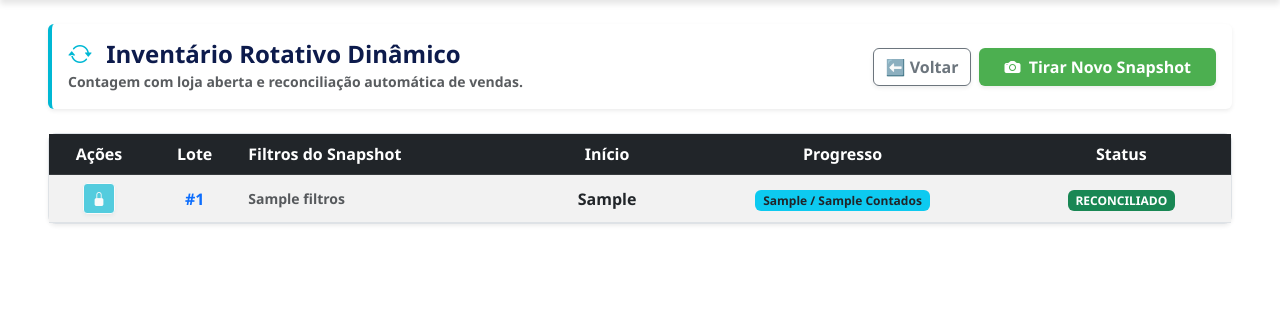
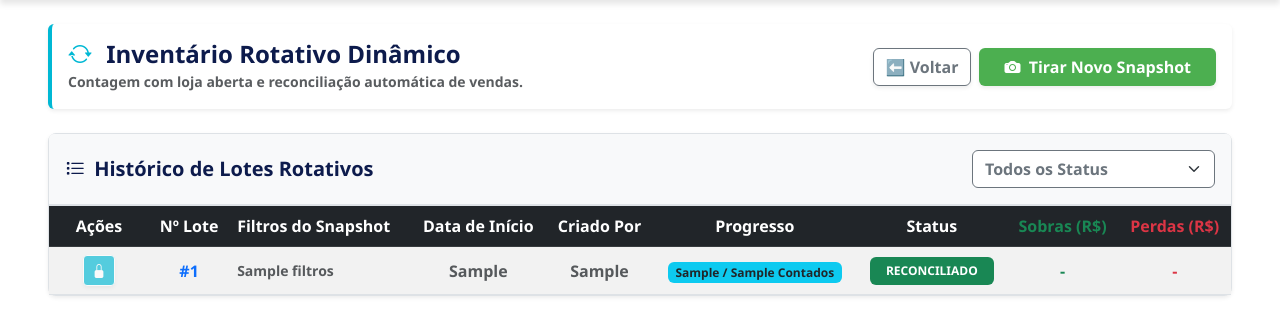
Before and after one commit to Diego28ss/gestao-varejo-django, a Django app: template inventario/templates/inventario/inventario_dinamico.html in a window 1280 px wide. Shown: the part 68-404 px from the top of the page. Run offline with Django 4.2, Linux system fonts and the light colour scheme; tables that the repository leaves empty hold one stand-in row (values such as "Sample post"); the template is opened without the code that fills it: values that come from a table or form of the project are taken from there, most other values are stand-ins (such as "Sample title", 1, 10 or a date in 2020).

Commit message:
ct inv.dinamico

```diff
--- a/inventario/templates/inventario/inventario_dinamico.html
+++ b/inventario/templates/inventario/inventario_dinamico.html
@@ -1,35 +1,57 @@
 {% extends 'inventario/base.html' %}
+{% load static %}
 
 {% block content %}
 <div class="container-fluid mt-4 px-md-4">
+
     <div class="d-flex justify-content-between align-items-center mb-4 p-3 bg-white shadow-sm rounded border-start border-4" style="border-color: var(--turquesa-automacao) !important;">
         <div>
             <h4 class="mb-0 fw-bold" style="color: var(--azul-escuro);">
                 <i class="bi bi-arrow-repeat me-2" style="color: var(--turquesa-automacao);"></i> Inventário Rotativo Dinâmico
             </h4>
-            <small class="text-muted fw-bold">Contagem com loja aberta e reconciliação automática de vendas.</small>
+            <small class="text-muted fw-bold">
+                Contagem com loja aberta e reconciliação automática de vendas.
+            </small>
         </div>
         <div class="d-flex gap-2">
-            <a href="{% url 'tela_painel_estoque' %}" class="btn btn-outline-secondary fw-bold shadow-sm">⬅️ Voltar</a>
+            <a href="{% url 'tela_painel_estoque' %}" class="btn btn-outline-secondary fw-bold shadow-sm">
+                ⬅️ Voltar
+            </a>
             <button class="btn text-white fw-bold shadow-sm px-4" style="background-color: var(--verde-crescimento);" data-bs-toggle="modal" data-bs-target="#modalNovoRotativo">
                 <i class="bi bi-camera-fill me-1"></i> Tirar Novo Snapshot
             </button>
         </div>
     </div>
 
-    <!-- Tabela Histórico (Similar a anterior, mantida limpa) -->
     <div class="card shadow-sm border-0 mb-4">
+        <div class="card-header bg-light d-flex justify-content-between align-items-center py-3 border-bottom border-2">
+            <h5 class="mb-0 fw-bold" style="color: var(--azul-escuro);">
+                <i class="bi bi-list-task me-1"></i> Histórico de Lotes Rotativos
+            </h5>
+
+            <form method="GET" class="d-flex gap-2">
+                <select name="status" class="form-select border-secondary fw-bold text-secondary" style="min-width: 180px;" onchange="this.form.submit()">
+                    <option value="TODOS" {% if filtro_atual == 'TODOS' %}selected{% endif %}>Todos os Status</option>
+                    <option value="ABERTO" {% if filtro_atual == 'ABERTO' %}selected{% endif %}>Em Andamento (Aberto)</option>
+                    <option value="FINALIZADO" {% if filtro_atual == 'FINALIZADO' %}selected{% endif %}>Concluídos (Finalizado)</option>
+                </select>
+            </form>
+        </div>
+
         <div class="card-body p-0">
             <div class="table-responsive">
-                <table class="table table-striped align-middle text-center mb-0">
+                <table class="table table-striped table-hover align-middle text-center mb-0">
                     <thead class="table-dark">
                         <tr>
                             <th style="width: 100px;">Ações</th>
-                            <th>Lote</th>
+                            <th>Nº Lote</th>
                             <th class="text-start">Filtros do Snapshot</th>
-                            <th>Início</th>
+                            <th>Data de Início</th>
+                            <th>Criado Por</th>
                             <th>Progresso</th>
                             <th>Status</th>
+                            <th class="text-success">Sobras (R$)</th>
+                            <th class="text-danger">Perdas (R$)</th>
                         </tr>
                     </thead>
                     <tbody>
@@ -38,24 +60,38 @@
                             <td>
                                 <div class="d-flex justify-content-center gap-1">
                                     {% if inv.status == 'ABERTO' %}
-                                        <a href="{% url 'tela_contagem_dinamica' inv.id %}" class="btn btn-sm btn-warning text-dark shadow-sm"><i class="bi bi-upc-scan"></i></a>
-                                        <button class="btn btn-sm btn-danger shadow-sm" onclick="excluirInventario({{ inv.id }})"><i class="bi bi-trash-fill"></i></button>
+                                        <a href="{% url 'tela_contagem_dinamica' inv.id %}" class="btn btn-sm btn-warning text-dark shadow-sm" title="Continuar Contagem">
+                                            <i class="bi bi-upc-scan"></i>
+                                        </a>
+                                        <button class="btn btn-sm btn-danger shadow-sm" title="Excluir Contagem" onclick="excluirInventario({{ inv.id }})">
+                                            <i class="bi bi-trash-fill"></i>
+                                        </button>
                                     {% else %}
-                                        <button class="btn btn-sm text-white shadow-sm disabled" style="background-color: var(--turquesa-automacao);"><i class="bi bi-lock-fill"></i></button>
+                                        <button class="btn btn-sm text-white shadow-sm disabled" style="background-color: var(--turquesa-automacao);" title="Finalizado">
+                                            <i class="bi bi-lock-fill"></i>
+                                        </button>
                                     {% endif %}
                                 </div>
                             </td>
                             <td class="fw-bold text-primary">#{{ inv.id }}</td>
                             <td class="text-start fw-bold text-muted small">{{ inv.filtros }}</td>
-                            <td class="fw-bold">{{ inv.data_inicio }}</td>
+                            <td class="fw-bold text-muted">{{ inv.data_inicio }}</td>
+                            <td class="text-muted fw-bold">{{ inv.criado_por }}</td>
                             <td><span class="badge bg-info text-dark">{{ inv.qtd_contados }} / {{ inv.qtd_esperados }} Contados</span></td>
                             <td>
-                                {% if inv.status == 'ABERTO' %}<span class="badge bg-warning text-dark">EM ANDAMENTO</span>
-                                {% else %}<span class="badge bg-success">RECONCILIADO</span>{% endif %}
+                                {% if inv.status == 'ABERTO' %}
+                                    <span class="badge bg-warning text-dark px-3 py-2">EM ANDAMENTO</span>
+                                {% else %}
+                                    <span class="badge bg-success px-3 py-2">RECONCILIADO</span>
+                                {% endif %}
                             </td>
+                            <td class="text-success fw-bold">{% if inv.status == 'FINALIZADO' %}R$ {{ inv.valor_sobra|default:"0.00" }}{% else %}-{% endif %}</td>
+                            <td class="text-danger fw-bold">{% if inv.status == 'FINALIZADO' %}R$ {{ inv.valor_perda|default:"0.00" }}{% else %}-{% endif %}</td>
                         </tr>
                         {% empty %}
-                        <tr><td colspan="6" class="py-5 text-muted fw-bold">Nenhum snapshot ativo.</td></tr>
+                        <tr>
+                            <td colspan="9" class="py-5 text-muted fw-bold">Nenhum lote de inventário rotativo encontrado.</td>
+                        </tr>
                         {% endfor %}
                     </tbody>
                 </table>
@@ -64,38 +100,47 @@
     </div>
 </div>
 
-<!-- MODAL CRIAR SNAPSHOT -->
-<div class="modal fade" id="modalNovoRotativo" tabindex="-1">
+<!-- MODAL: CRIAR NOVO SNAPSHOT -->
+<div class="modal fade" id="modalNovoRotativo" tabindex="-1" aria-hidden="true">
     <div class="modal-dialog modal-dialog-centered">
         <form class="modal-content border-0 shadow-lg" method="POST" action="{% url 'criar_novo_inventario_dinamico' %}" onsubmit="return validarFiltros()">
             {% csrf_token %}
+
             <div class="modal-header text-white" style="background-color: var(--azul-escuro);">
                 <h5 class="modal-title fw-bold"><i class="bi bi-funnel-fill me-2"></i>Filtros do Snapshot</h5>
                 <button type="button" class="btn-close btn-close-white" data-bs-dismiss="modal"></button>
             </div>
+
             <div class="modal-body p-4 bg-light">
-                <div class="alert alert-warning small fw-bold text-dark border-warning">
+                <div class="alert alert-warning small fw-bold text-dark border-warning mb-3">
                     ⚠️ Obrigatório escolher no mínimo DUAS opções para não sobrecarregar o sistema.
                 </div>
 
-                <label class="form-label fw-bold text-secondary mt-2">Marca:</label>
+                <label class="form-label fw-bold text-secondary">Marca:</label>
                 <select name="filtro_marca" id="f_marca" class="form-select border-primary fw-bold shadow-sm mb-3">
                     <option value="">-- Qualquer Marca --</option>
-                    {% for m in marcas %}<option value="{{ m.id }}">{{ m.nome }}</option>{% endfor %}
+                    {% for m in marcas %}
+                        <option value="{{ m.id }}">{{ m.nome }}</option>
+                    {% endfor %}
                 </select>
 
                 <label class="form-label fw-bold text-secondary">Família / Categoria:</label>
                 <select name="filtro_familia" id="f_familia" class="form-select border-primary fw-bold shadow-sm mb-3">
                     <option value="">-- Qualquer Família --</option>
-                    {% for f in familias %}<option value="{{ f.id }}">{{ f.nome }}</option>{% endfor %}
+                    {% for f in familias %}
+                        <option value="{{ f.id }}">{{ f.nome }}</option>
+                    {% endfor %}
                 </select>
 
                 <label class="form-label fw-bold text-secondary">Unidade de Medida:</label>
                 <select name="filtro_unidade" id="f_unidade" class="form-select border-primary fw-bold shadow-sm mb-3">
                     <option value="">-- Qualquer Unidade --</option>
-                    {% for u in unidades %}<option value="{{ u }}">{{ u }}</option>{% endfor %}
+                    {% for u in unidades %}
+                        <option value="{{ u }}">{{ u }}</option>
+                    {% endfor %}
                 </select>
             </div>
+
             <div class="modal-footer bg-white justify-content-center border-top-0">
                 <button type="submit" class="btn text-white fw-bold px-4 py-2 w-100 shadow-sm fs-5" style="background-color: var(--verde-crescimento);">
                     📸 Tirar Snapshot e Iniciar
@@ -120,10 +165,16 @@
         }
         return true;
     }
+
     function excluirInventario(id) {
-        if(confirm("Deseja cancelar e excluir este snapshot? (O estoque não será alterado)")) {
-            fetch(`/api/inventario/excluir/${id}/`, { method: 'POST', headers: {'X-CSRFToken': '{{ csrf_token }}'} })
-            .then(res => res.json()).then(data => location.reload());
+        if(confirm("Tem certeza que deseja apagar este snapshot? (O estoque não será alterado)")) {
+            fetch(`/api/inventario/excluir/${id}/`, {
+                method: 'POST',
+                headers: {'X-CSRFToken': '{{ csrf_token }}'}
+            }).then(res => res.json()).then(data => {
+                if(data.status === 'sucesso') location.reload();
+                else window.mostrarAviso(data.mensagem, 'erro');
+            });
         }
     }
 </script>
```
Also changed, not shown: inventario/migrations/0029_inventariosessao_valor_perda_and_more.py (added), inventario/views/estoque.py (line endings or trailing spaces).
